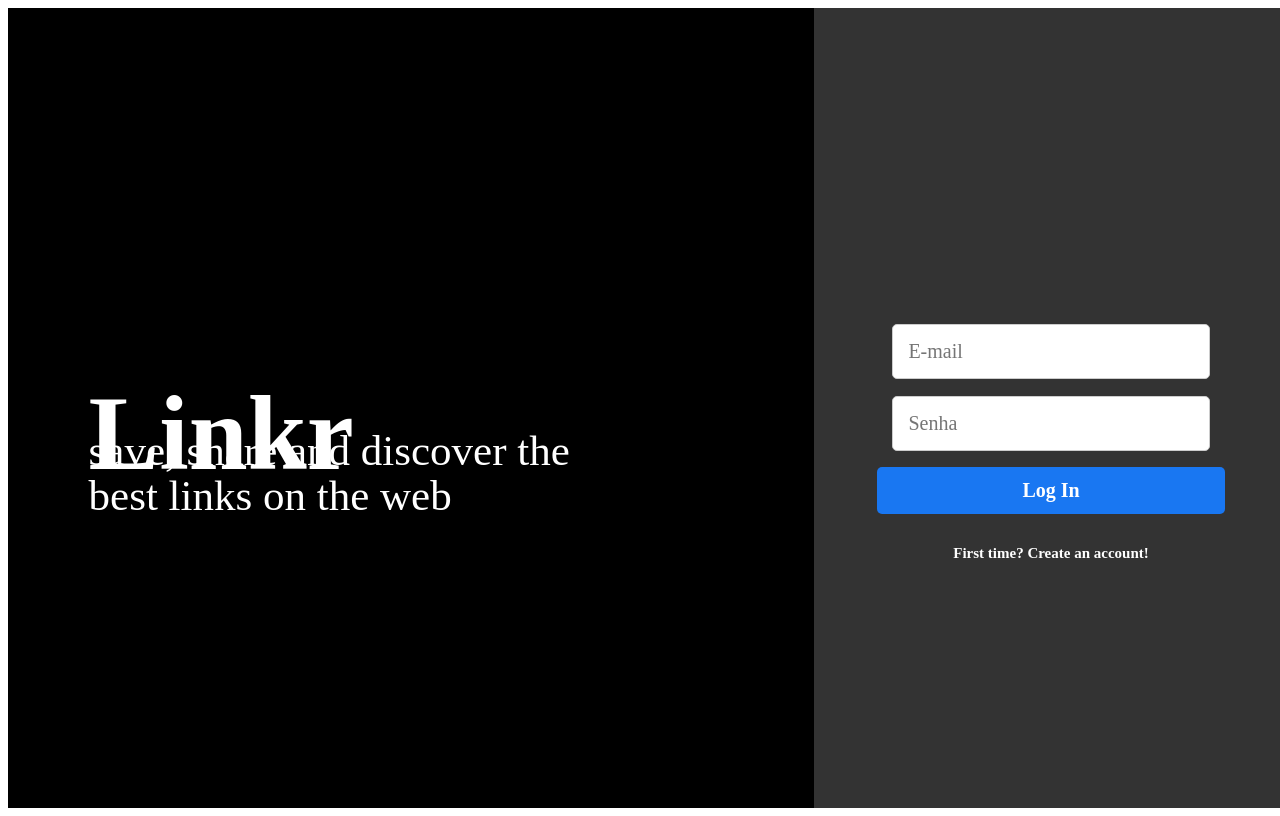
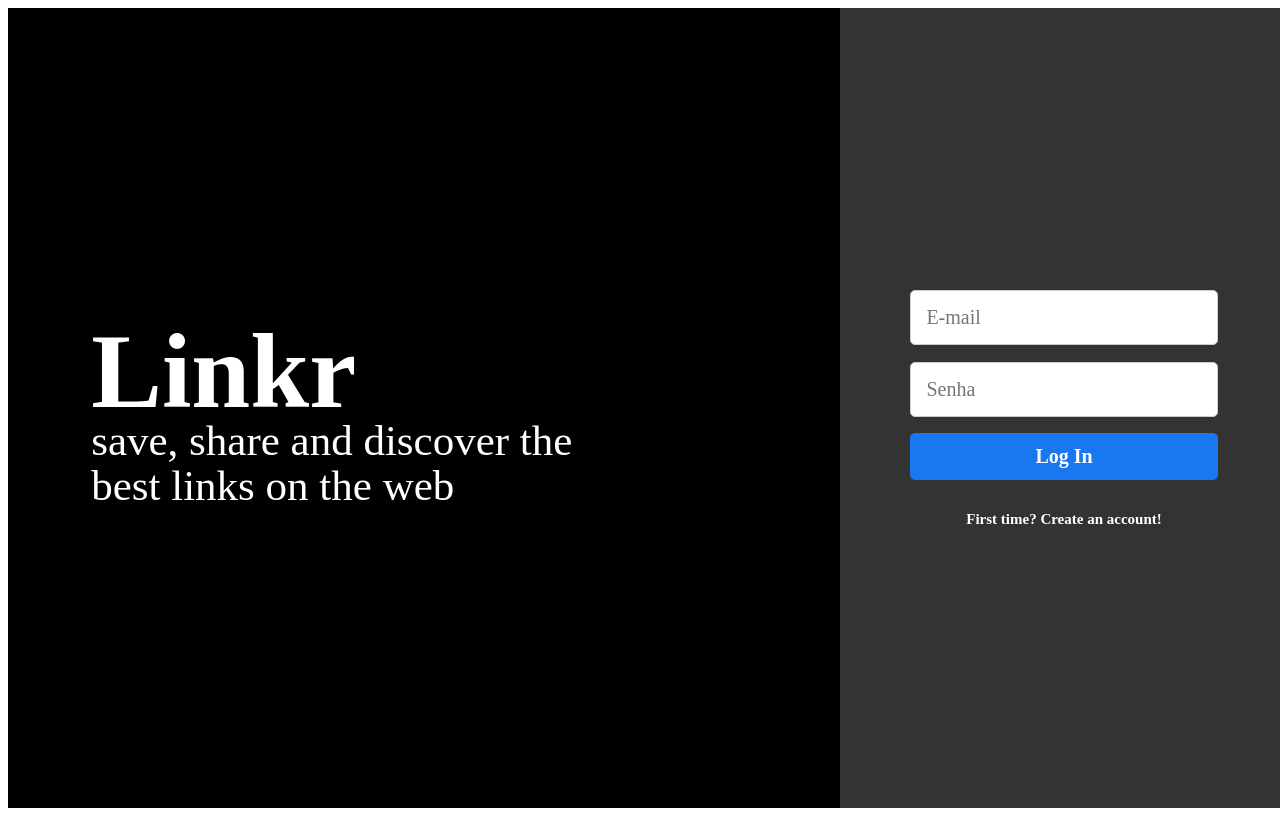
Before and after one commit to GDMeira/projeto19-linkr-front, a React (Create React App) app: page / in a window 1280 px wide. Built offline with nearby package versions, Linux system fonts and the light colour scheme; no server answers.

Commit message:
correção de site quebrado

```diff
--- a/src/App.jsx
+++ b/src/App.jsx
@@ -5,7 +5,7 @@ import UserProvider from "./Contex/UserContext";
 import TokenProvider from "./Contex/TokenContext";
 import HashtagPage from "./pages/HashtagPage/HashtagPage";
 import HomePage from "./pages/HomePage/HomePage";
-import SignInPage from "./pages/SignInPage/SignInPage";
+import SignInPage from "./pages/SignInPage/SigninPage";
 
 function App() {
   return (
--- a/src/pages/HomePage/HomePage.jsx
+++ b/src/pages/HomePage/HomePage.jsx
@@ -49,6 +49,7 @@ const Logo = styled.div`
     height: 54px;
     font-weight: 700;
     font-size: 50px;
+
     padding-left: 15px;
     background-color: #151515
 `;
--- a/src/pages/SignUpPage/SignUpPage.jsx
+++ b/src/pages/SignUpPage/SignUpPage.jsx
@@ -23,7 +23,7 @@ export default function SignUpPage() {
         pictureUrl
 
       }
-
+      console.log(dadosCadastro)
       if(password !== null && password !== ''){
 
         axios.post(`${API_URL}/signup`, dadosCadastro)
@@ -98,12 +98,14 @@ const ContainerLeft = styled.section`
     height: 40%;
     color:white;
     font-weight: 700;
-    line-height: 26px;
+    margin-bottom: 120px;
+
 
 
     div:nth-child(1){
         width: 500px;
         height: 70px;
+        margin-bottom: 100px;
 
     }
     div:nth-child(2){
@@ -121,15 +123,18 @@ const ContainerLeft = styled.section`
     }
 `
 const RightSideContainer = styled.section`
-  //height: 100vh;
-  width: 35%;
+  width: 30%;
   display: flex;
-  box-sizing: content-box;
-  margin: 20px;
+  box-sizing: border-box;
   flex-direction: column;
   justify-content: center;
   align-items: center;
-  form{
-    width: 80%;
+  margin: auto;
+  input{
+    width:80%
   }
+  button{
+    width:80%;
+  }
+
 `
--- a/src/pages/SigninPage/SigninPage.jsx
+++ b/src/pages/SigninPage/SigninPage.jsx
@@ -1,5 +1,4 @@
 import styled from "styled-components"
-import MyWalletLogo from "../../components/MyWalletLogo"
 import { Link, useNavigate } from "react-router-dom"
 import { useState } from "react"
 import axios from "axios"
@@ -65,8 +64,10 @@ export default function SignInPage() {
         </LeftSideContainer>
 
         <RightSideContainer>
+
+
           <form onSubmit={login}>
-            <MyWalletLogo />
+
               <input  placeholder="E-mail" type="email" value={emailLogin} onChange={e =>setEmailLogin(e.target.value)}/>
               <input  placeholder="Senha" required type="password" autoComplete="new-password" value={senhaLogin} onChange={e => setSenhaLogin(e.target.value)}/>
               <button>Log In</button>
@@ -75,6 +76,7 @@ export default function SignInPage() {
             <Link to={'/cadastro'}>
               First time? Create an account!
             </Link>
+
         </RightSideContainer>
     </Container>
   )
@@ -102,12 +104,13 @@ const ContainerLeft = styled.section`
     height: 40%;
     color:white;
     font-weight: 700;
-    line-height: 26px;
+    margin-bottom: 120px;
 
 
     div:nth-child(1){
         width: 500px;
         height: 70px;
+        margin-bottom: 100px;
 
     }
     div:nth-child(2){
@@ -126,14 +129,18 @@ const ContainerLeft = styled.section`
 `
 
 const RightSideContainer = styled.section`
-  width: 35%;
+  width: 30%;
   display: flex;
-  box-sizing: content-box;
-  margin: 20px;
+  box-sizing: border-box;
   flex-direction: column;
   justify-content: center;
   align-items: center;
-  form{
-    width: 80%;
+  margin: auto;
+  input{
+    width:80%
   }
+  button{
+    width:80%;
+  }
+
 `
```
Also changed, not shown: 1 other file (tests, documents, lock files or other folders). Lines whose indentation alone changed are shown as unchanged.
